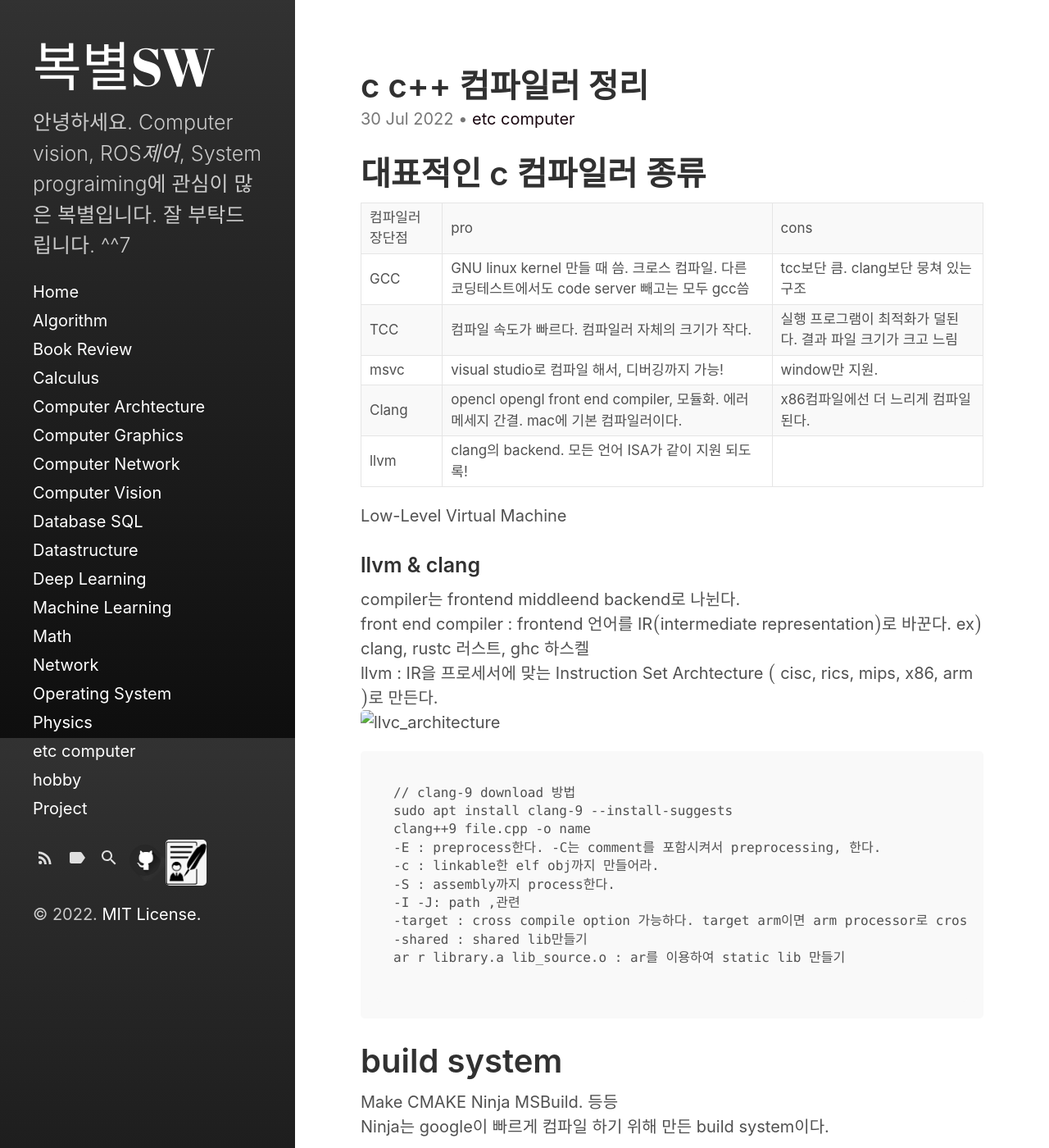
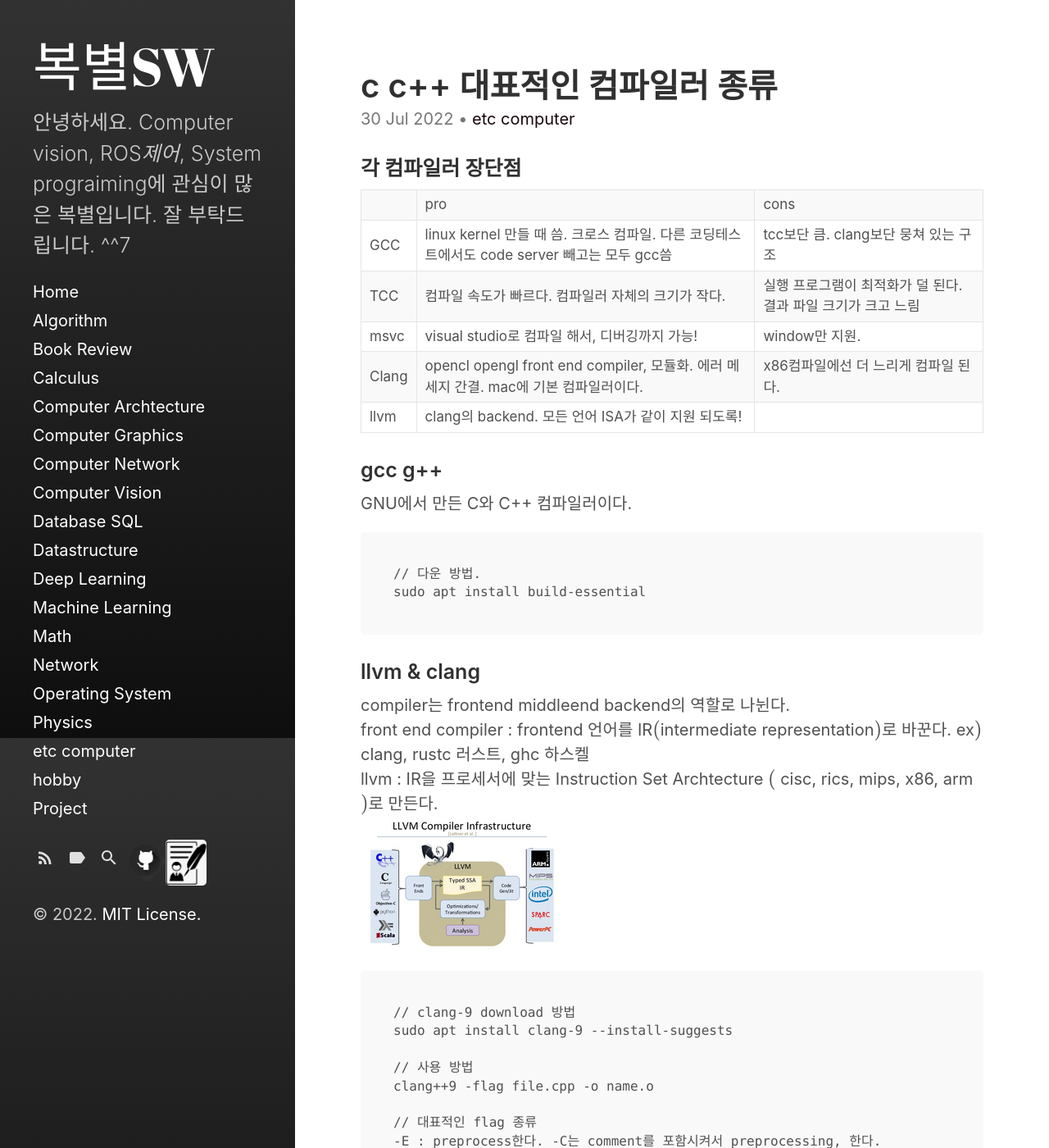
Before and after one commit to luckydipper/luckydipper.github.io, a Jekyll site: the page built from _posts/2022-07-30-C C++ Compiler.md, in a window 1280 px wide and 1400 px high. Shown: the whole window at 82% size. Built offline with Jekyll 4.4.1, drawn with Linux system fonts in a browser that asks for light colours; formulas are drawn with MathJax 3; some of the changed text lies outside the part shown.

Commit message:
[FIX] - Cut the content
I should write only main point!
Content is so vulky!

````diff
--- a/_posts/2022-07-30-C C++ Compiler.md
+++ b/_posts/2022-07-30-C C++ Compiler.md
@@ -1,6 +1,6 @@
 ---
 layout: post
-title: "c c++ 컴파일러 정리"
+title: "c c++ 대표적인 컴파일러 종류"
 categories:
   - etc computer
 tags:
@@ -10,64 +10,53 @@
   - msvc
   - llvm
   - C++
-  - Make
-  - Cmake
-  - ninja
-last_modified_at: 2022-07-30
+last_modified_at: 2022-08-08
 comments: true
 ---
-# 대표적인 c 컴파일러 종류
+### 각 컴파일러 장단점
 
-| 컴파일러 장단점 | pro | cons|
-| GCC           | GNU linux kernel 만들 때 씀. 크로스 컴파일. 다른 코딩테스트에서도 code server 빼고는 모두 gcc씀 | tcc보단 큼. clang보단 뭉쳐 있는 구조 |
-| TCC           | 컴파일 속도가 빠르다. 컴파일러 자체의 크기가 작다. | 실행 프로그램이 최적화가 덜된다. 결과 파일 크기가 크고 느림|
+|  | pro | cons|
+| GCC           | linux kernel 만들 때 씀. 크로스 컴파일. 다른 코딩테스트에서도 code server 빼고는 모두 gcc씀 | tcc보단 큼. clang보단 뭉쳐 있는 구조 |
+| TCC           | 컴파일 속도가 빠르다. 컴파일러 자체의 크기가 작다. | 실행 프로그램이 최적화가 덜 된다. 결과 파일 크기가 크고 느림|
 | msvc          | visual studio로 컴파일 해서, 디버깅까지 가능!| window만 지원.|
 | Clang         | opencl opengl front end compiler, 모듈화. 에러 메세지 간결. mac에 기본 컴파일러이다.| x86컴파일에선 더 느리게 컴파일 된다. |
 | llvm          | clang의 backend. 모든 언어 ISA가 같이 지원 되도록!||
 
-Low-Level Virtual Machine
+### gcc g++
+GNU에서 만든 C와 C++ 컴파일러이다. <br>
+```
+// 다운 방법.
+sudo apt install build-essential
+```
 
 ### llvm & clang
-compiler는 frontend middleend backend로 나뉜다. <br>
+compiler는 frontend middleend backend의 역할로 나뉜다. <br>
 front end compiler : frontend 언어를 IR$($intermediate representation$)$로 바꾼다. ex$)$ clang, rustc 러스트, ghc 하스켈<br>
 llvm : IR을 프로세서에 맞는 Instruction Set Archtecture $($ cisc, rics, mips, x86, arm $)$로 만든다. <br>
-![llvc_architecture](/assets/img/computer/etc computer/llvc_architecture.png )
+![llvc_architecture](/assets/img/computer/etc computer/7_30/llvc_architecture.png )
 ```
 // clang-9 download 방법
 sudo apt install clang-9 --install-suggests
-clang++9 file.cpp -o name
+
+// 사용 방법
+clang++9 -flag file.cpp -o name.o
+
+// 대표적인 flag 종류
 -E : preprocess한다. -C는 comment를 포함시켜서 preprocessing, 한다.
--c : linkable한 elf obj까지 만들어라.
+-c : linking 이전 단계까지 컴파일 한다. lib 만들 때 c,c++ 을 해당 형태로 만든 후, 컴파일 한다.
 -S : assembly까지 process한다.
--I -J: path ,관련
+-I -J: path,관련
 -target : cross compile option 가능하다. target arm이면 arm processor로 crosscompile한다.
 -shared : shared lib만들기
-ar r library.a lib_source.o : ar를 이용하여 static lib 만들기
-
 ```
 
+### msvc
+window의 visual studio!<br>
+![visual_studio](/assets/img/computer/etc computer/7_30/visual_studio.png )
 
-# build system
-Make CMAKE Ninja MSBuild. 등등 <br>
-Ninja는 google이 빠르게 컴파일 하기 위해 만든 build system이다.<br>
-
-# Link Description file
-
-
-# Disassembler
-objdump<br>
-llvm-objdump로 가능.
-
-### elf를 linking 해보자.
-
-
-### lib, dll을 만들어보자.
-
-
-# 출처
-[gcc vs clang&llvm](https://www.incredibuild.com/blog/gcc-vs-clang-battle-of-the-behemoths) <br>
-
+### reference
+https://www.incredibuild.com/blog/gcc-vs-clang-battle-of-the-behemoths <br>
 
 # 결론
-1. 직접 써 봐야지 장단을 알 수 있겠다. 다음부터 컴파일 할 때에는 gcc와 clang 위주로 컴파일 해봐야 겠다.
-2. 왜 컴파일러에 관한 공부를 하고 있는 것인가? 알고리즘, network, processor에 의한  overhead가 휠신 클 것이다.
+1. 다음부터 컴파일 할 때에는 gcc와 clang 위주로 컴파일 해봐야 겠다.
+2. <mark>왜 컴파일러에 관한 공부를 하고 있는 것인가?</mark> 알고리즘, network, processor에 의한 overhead가 휠신 클 것이다.
````
